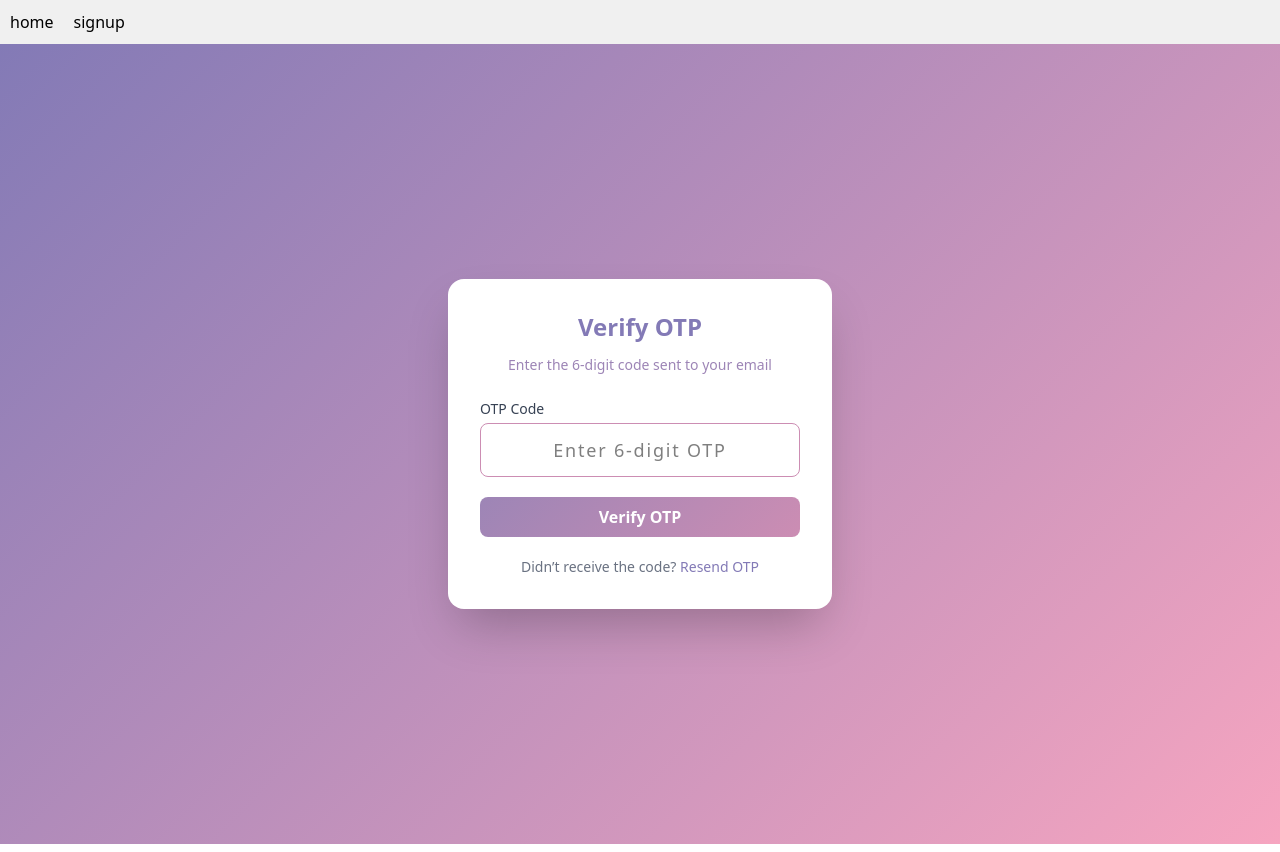
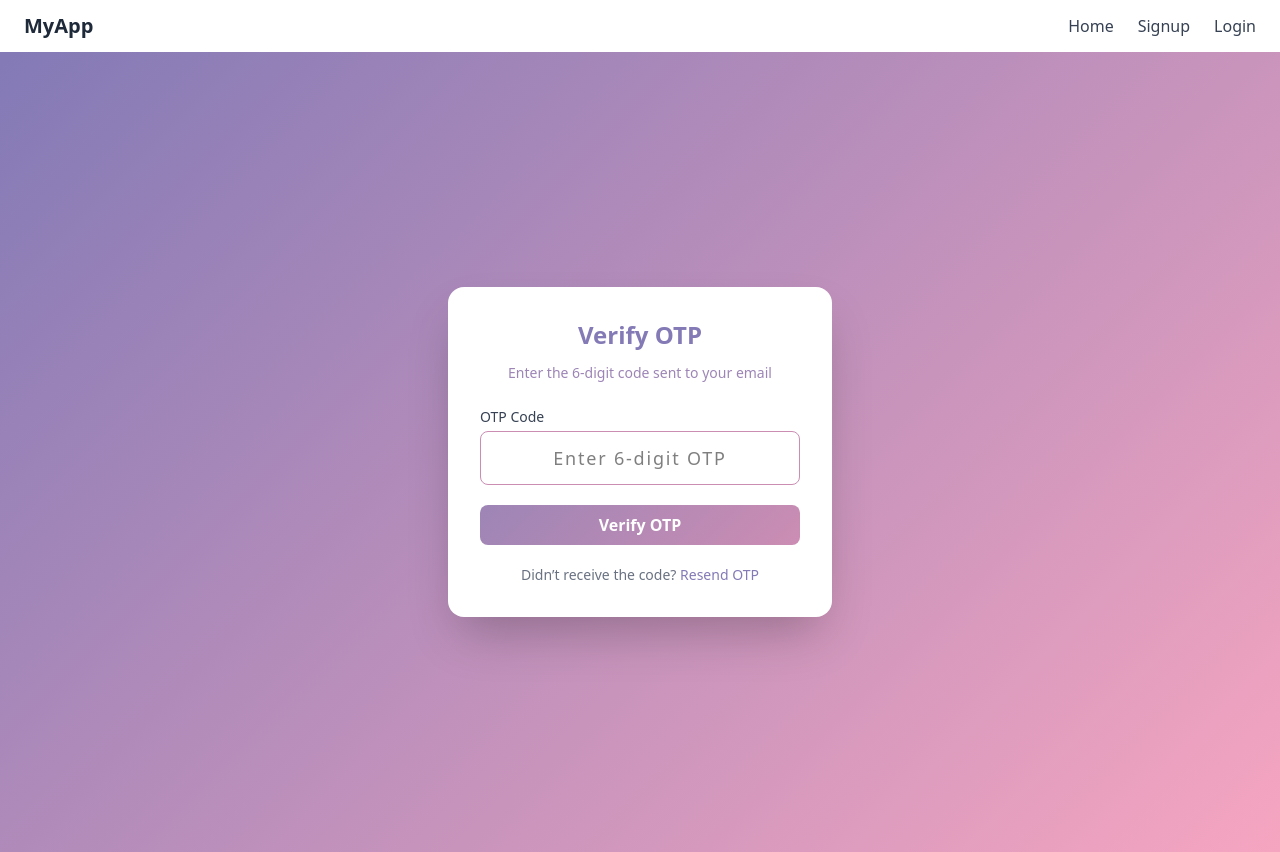
Before and after one commit to mohanlal-rana/rentmeroom, a React (Vite) app in the folder client/: page /verifyotp in a window 1280 px wide. Built offline with nearby package versions, Linux system fonts and the light colour scheme; no server answers.

Commit message:
store token

```diff
--- a/client/src/components/Header.jsx
+++ b/client/src/components/Header.jsx
@@ -1,11 +1,51 @@
 import React from "react";
 import { Link } from "react-router-dom";
+import { useAuth } from "../store/AuthContext";
 
 export default function Header() {
+  const { isLogedIn, LogoutUser } = useAuth();
+
   return (
-    <div style={{ backgroundColor: "#f0f0f0", padding: "10px" }}>
-      <Link style={{ marginRight: "20px" }} to="/">home</Link>
-      <Link to="/signup">signup</Link>
-    </div>
+    <header className="bg-white shadow-md px-6 py-3 flex justify-between items-center">
+      {/* Logo */}
+      <h1 className="text-xl font-bold text-gray-800">
+        MyApp
+      </h1>
+
+      {/* Navigation */}
+      <nav className="flex items-center gap-6">
+        <Link
+          to="/"
+          className="text-gray-700 hover:text-indigo-600 font-medium"
+        >
+          Home
+        </Link>
+
+        {!isLogedIn ? (
+          <>
+            <Link
+              to="/signup"
+              className="text-gray-700 hover:text-indigo-600 font-medium"
+            >
+              Signup
+            </Link>
+
+            <Link
+              to="/login"
+              className="text-gray-700 hover:text-indigo-600 font-medium"
+            >
+              Login
+            </Link>
+          </>
+        ) : (
+          <button
+            onClick={LogoutUser}
+            className="bg-red-500 hover:bg-red-600 text-white px-4 py-1.5 rounded-md transition"
+          >
+            Logout
+          </button>
+        )}
+      </nav>
+    </header>
   );
 }
--- a/client/src/components/Rooms.jsx
+++ b/client/src/components/Rooms.jsx
@@ -100,11 +100,6 @@ export default function Rooms() {
                 </p>
               )}
 
-              {/* Contact */}
-              <p className="text-sm text-gray-700 mt-2">
-                📞 {room.contact}
-              </p>
-
               <button className="mt-4 w-full bg-[#837ab6] text-white py-2 rounded-xl hover:bg-[#9d85b6] transition font-semibold">
                 View Details
               </button>
--- a/client/src/pages/VerifyOTP.jsx
+++ b/client/src/pages/VerifyOTP.jsx
@@ -1,10 +1,13 @@
 import React, { useState } from "react";
 import { useNavigate, useLocation } from "react-router-dom";
+import { useAuth } from "../store/AuthContext";
 
 function VerifyOtp() {
+  const { storeTokenInLS } = useAuth();
   const navigate = useNavigate();
-  const location = useLocation()
-  const email = location.state?.email
+  const location = useLocation();
+
+  const email = location.state?.email;
   const [otp, setOtp] = useState("");
 
   const handleSubmit = async (e) => {
@@ -21,19 +24,21 @@ function VerifyOtp() {
         headers: {
           "Content-Type": "application/json",
         },
-        body: JSON.stringify({email,otp}),
+        body: JSON.stringify({ email, otp }),
       });
 
       const data = await res.json();
 
       if (!res.ok) {
-        alert(data.message || "otp verification failed");
+        alert(data.message || "OTP verification failed");
         return;
       }
 
-      console.log("Response:", data);
+      if (data.token) {
+        storeTokenInLS(data.token);
+      }
 
-      alert("your account email is verified");
+      alert("Your email has been verified successfully!");
       setOtp("");
 
       navigate("/");
```
